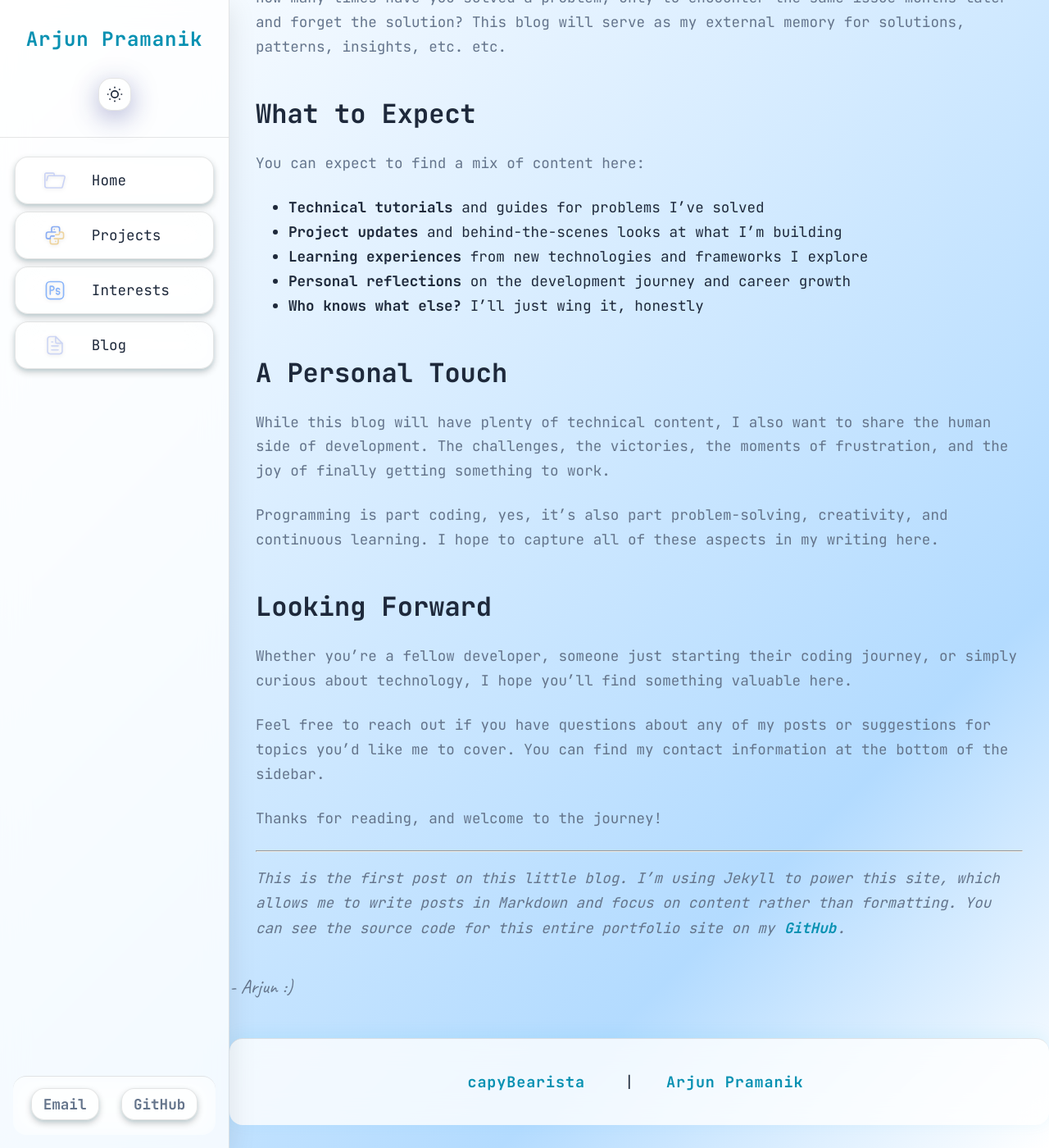
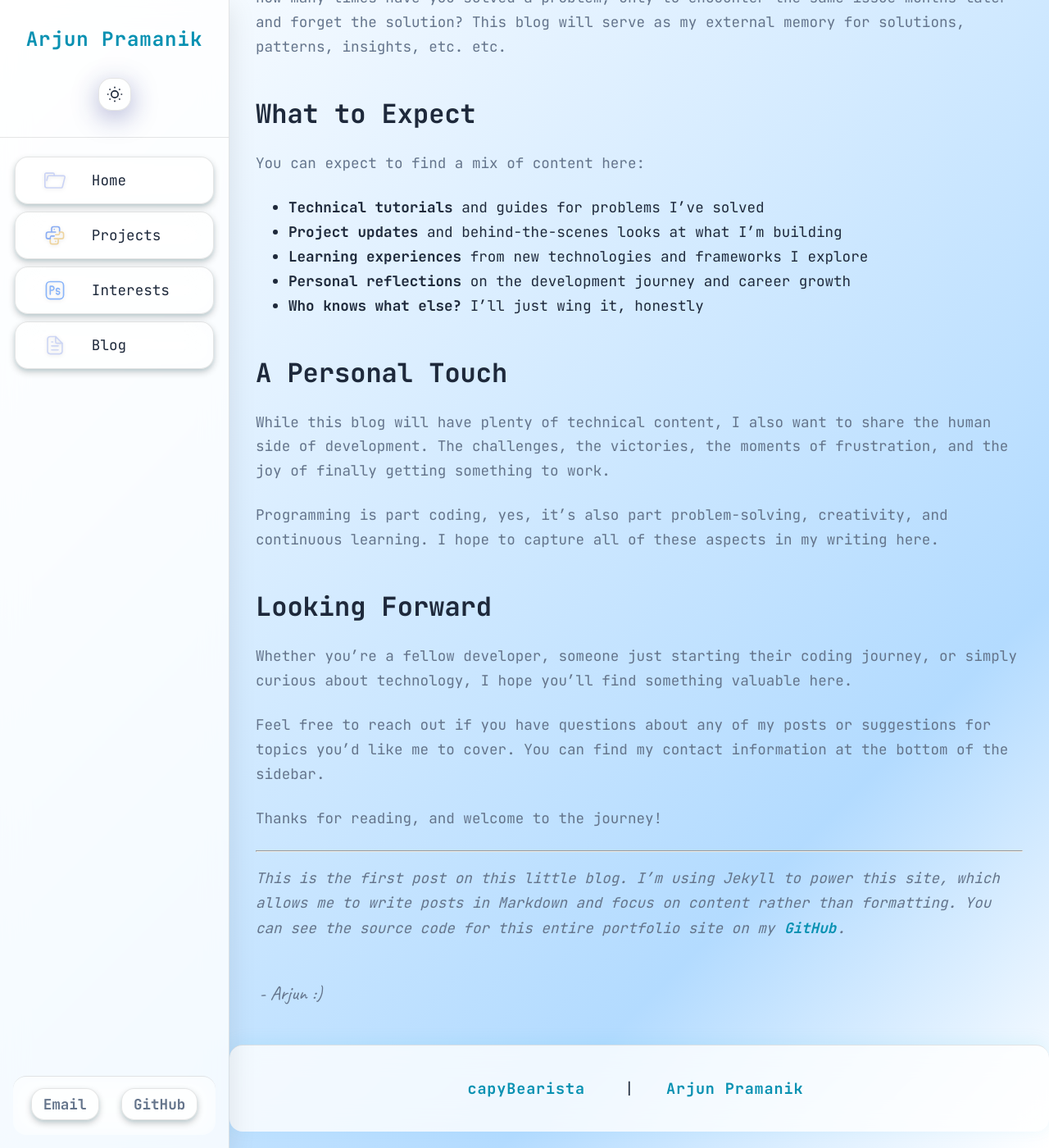
Before and after one commit to capyBearista/capybearista.github.io, a Jekyll site: the page built from _posts/2025-09-20-welcome-to-my-blog.md, in a window 1280 px wide and 1400 px high, scrolled down 1034 px. Shown: the whole window at 82% size. Built offline with Jekyll 4.4.1, drawn with Linux system fonts in a browser that asks for light colours.

Commit message:
minor styling fix for signature

```diff
--- a/_layouts/post.html
+++ b/_layouts/post.html
@@ -147,7 +147,7 @@
 
 /* Blog Post Signature Styling */
 .post-signature {
-    margin-top: 1rem;
+    margin-top: 0em;
     text-align: left;
 }
 
@@ -162,8 +162,8 @@
     font-weight: 400;
     font-style: normal;
     color: var(--text-secondary);
-    margin: 0;
-    margin-bottom:2em;
+    margin-left: 1.5em;
+    margin-bottom: 2em;
     white-space: pre;
 }
 
```
